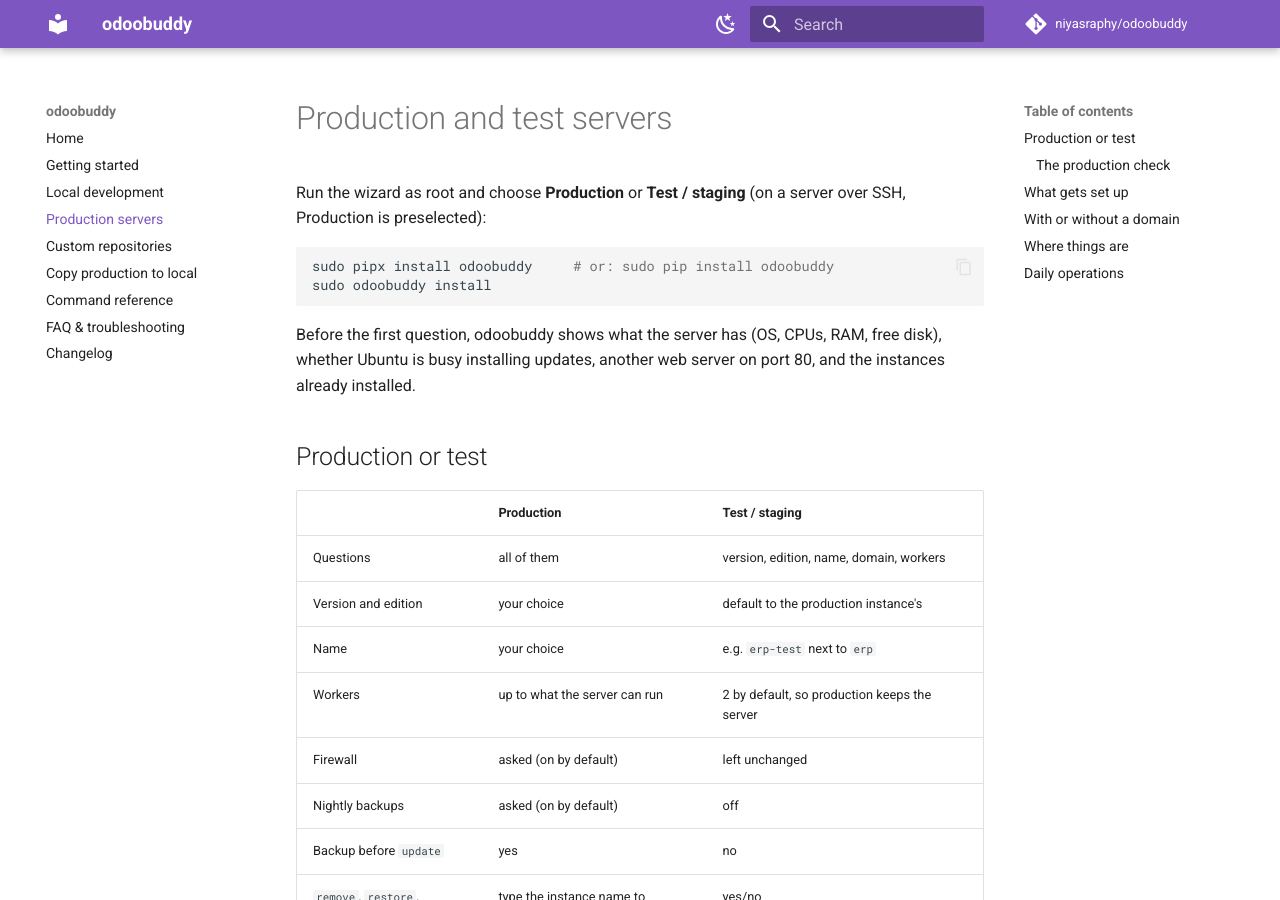
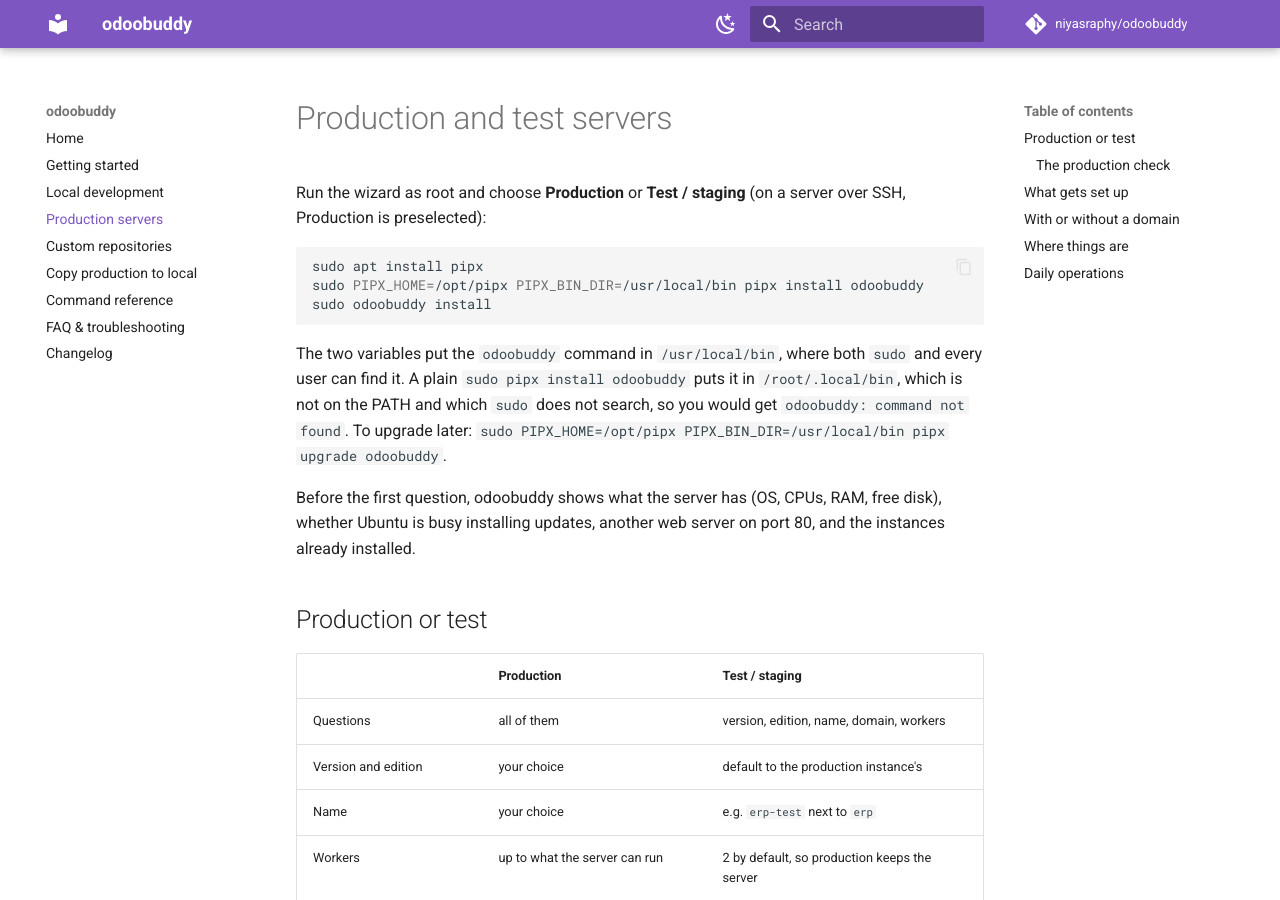
Before and after one commit to niyasraphy/odoobuddy, an MkDocs documentation site: the page built from docs/server.md, in a window 1280 px wide and 900 px high. Built offline with MkDocs 1.6.1 and Material for MkDocs 9.7.7, drawn with Linux system fonts in a browser that asks for light colours; comment, search, counter and statistics services are not loaded.

Commit message:
Install docs: pipx ensurepath, and a server install that sudo can find
pip install fails on Ubuntu 24.04 (externally-managed-environment), and
pipx puts the command in ~/.local/bin, which is not on PATH on a fresh
machine. Drop the pip alternative, add the ensurepath step, and install
on servers into /usr/local/bin so 'sudo odoobuddy' works.

````diff
--- a/docs/server.md
+++ b/docs/server.md
@@ -4,9 +4,15 @@
 Production is preselected):
 
 ```bash
-sudo pipx install odoobuddy     # or: sudo pip install odoobuddy
+sudo apt install pipx
+sudo PIPX_HOME=/opt/pipx PIPX_BIN_DIR=/usr/local/bin pipx install odoobuddy
 sudo odoobuddy install
 ```
+
+The two variables put the `odoobuddy` command in `/usr/local/bin`, where both `sudo` and every
+user can find it. A plain `sudo pipx install odoobuddy` puts it in `/root/.local/bin`, which is
+not on the PATH and which `sudo` does not search, so you would get `odoobuddy: command not found`.
+To upgrade later: `sudo PIPX_HOME=/opt/pipx PIPX_BIN_DIR=/usr/local/bin pipx upgrade odoobuddy`.
 
 Before the first question, odoobuddy shows what the server has (OS, CPUs, RAM, free disk),
 whether Ubuntu is busy installing updates, another web server on port 80, and the instances
````
Also changed, not shown: README.md (+6 -1 lines), docs/getting-started.md (+6 -1 lines), docs/index.md (+2 -0 lines).
